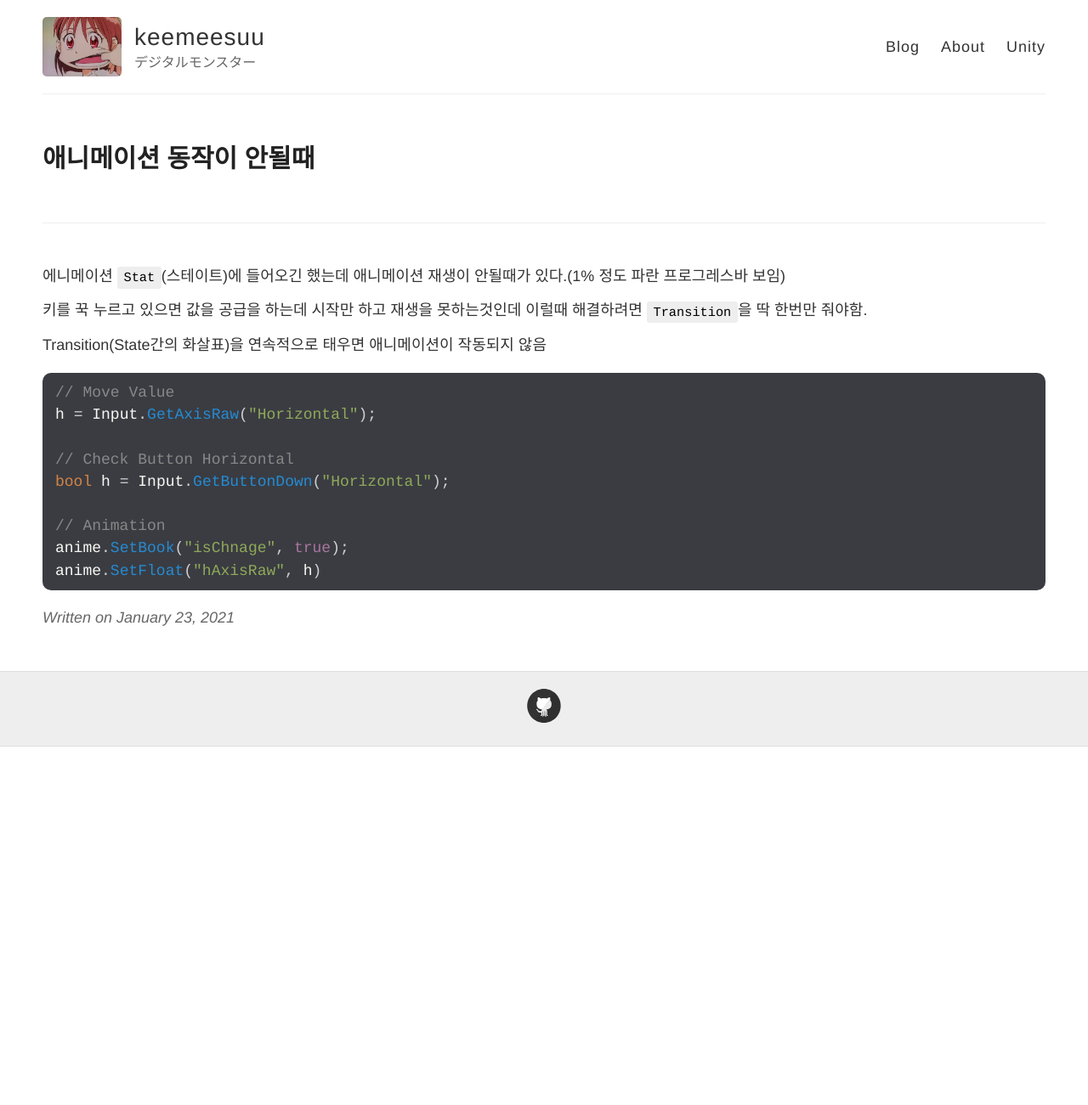
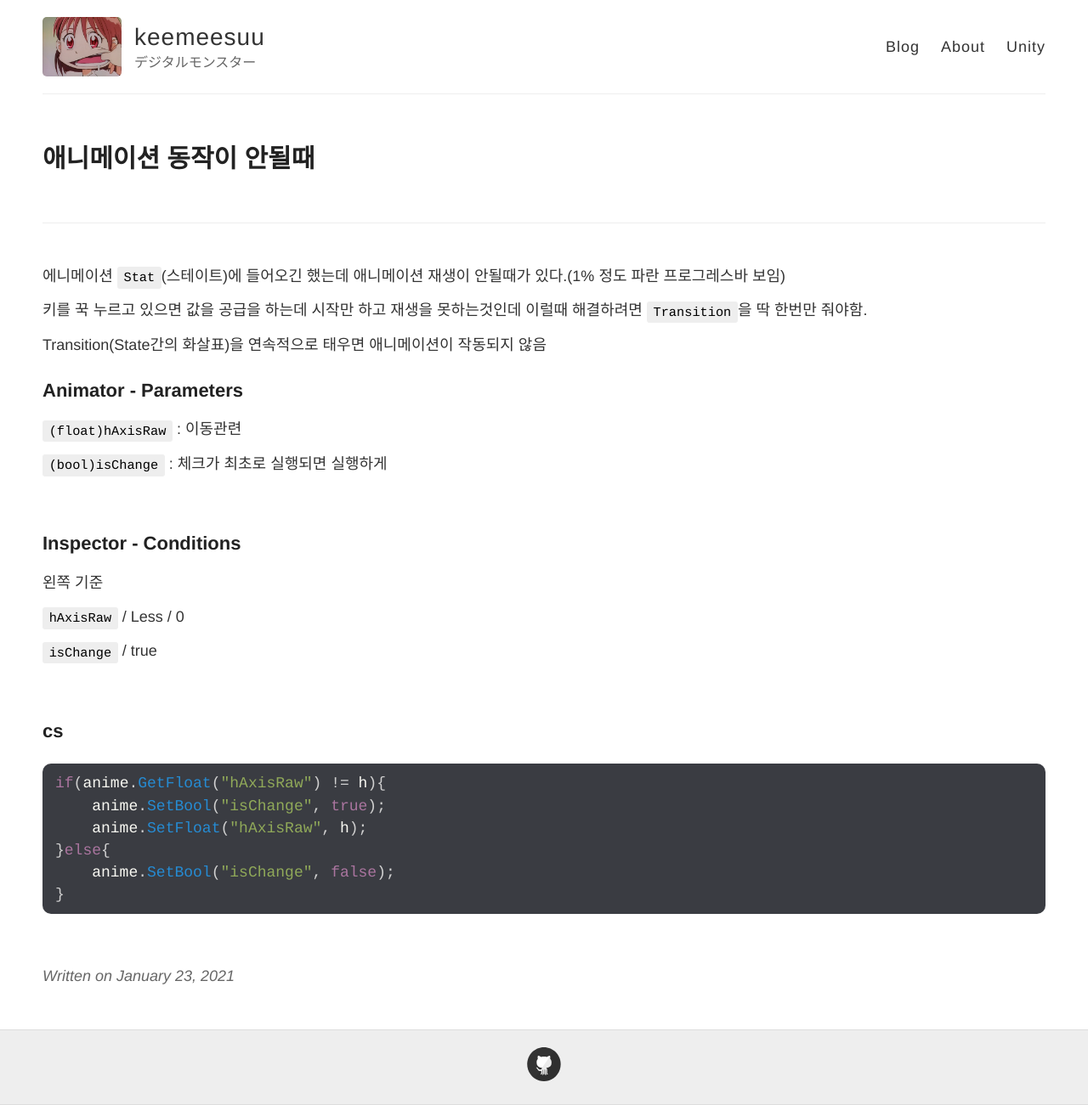
Before and after one commit to keemeesuu/keemeesuu.github.io, a Jekyll site: the page built from _posts/dev/unity/2021-01-24-AnimationLag.md, in a window 1280 px wide. Shown: the whole page at 85% size. Built offline with Jekyll 4.4.1, drawn with Linux system fonts in a browser that asks for light colours; before the commit the page ends 900 px from its top, so only the background shows below that.

Commit message:
Update 2021-01-24-AnimationLag.md

````diff
--- a/_posts/dev/unity/2021-01-24-AnimationLag.md
+++ b/_posts/dev/unity/2021-01-24-AnimationLag.md
@@ -17,14 +17,33 @@ tags: [ unity, awake, start, update, lateupdate ]
 Transition(State간의 화살표)을 연속적으로 태우면 애니메이션이 작동되지 않음
 
 
+### Animator - Parameters
+
+`(float)hAxisRaw` : 이동관련
+
+`(bool)isChange` : 체크가 최초로 실행되면 실행하게
+
+<br>
+
+### Inspector - Conditions
+
+왼쪽 기준
+
+`hAxisRaw` / Less / 0
+
+`isChange` / true
+
+<br>
+
+### cs
+
 ```c#
-// Move Value
-h = Input.GetAxisRaw("Horizontal");
+if(anime.GetFloat("hAxisRaw") != h){
+    anime.SetBool("isChange", true);
+    anime.SetFloat("hAxisRaw", h);
+}else{
+    anime.SetBool("isChange", false);
+}
+```
 
-// Check Button Horizontal
-bool h = Input.GetButtonDown("Horizontal");
-
-// Animation
-anime.SetBook("isChnage", true);
-anime.SetFloat("hAxisRaw", h)
-```
+<br>
````
